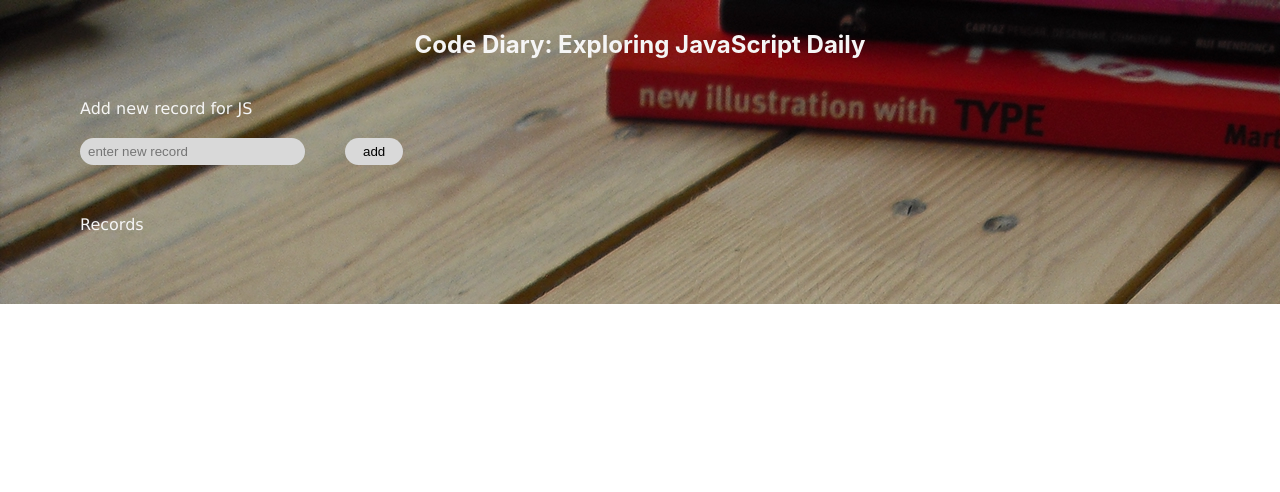
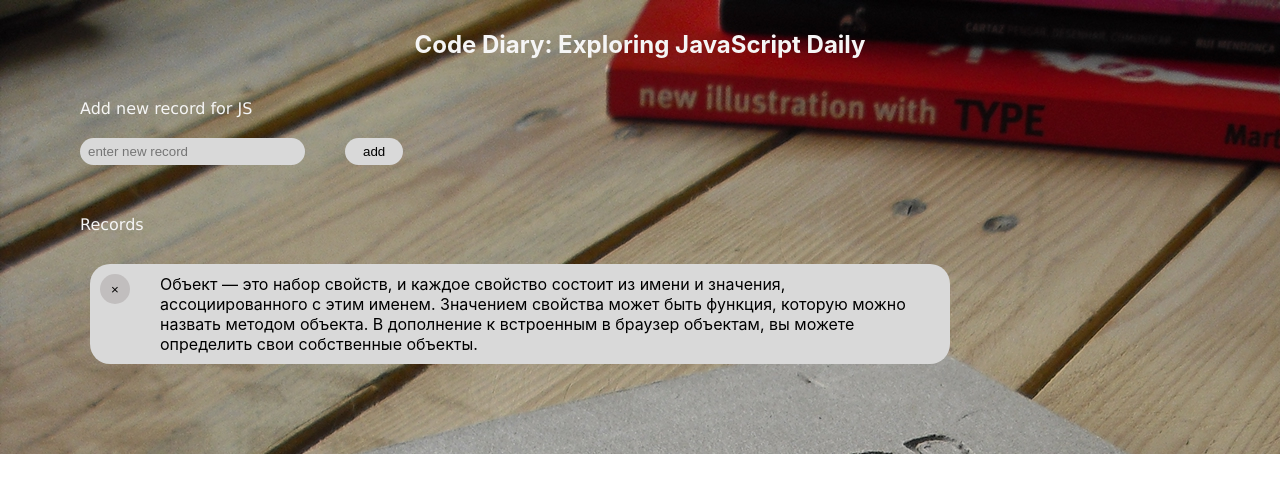
Before and after one commit to rezniki/Daily, a React (Create React App) app in the folder daily/: page / in a window 1280 px wide. Shown: the top 492 px of the page. Built offline with nearby package versions, Linux system fonts and the light colour scheme.

Commit message:
Add card for record on learning Javascript

```diff
--- a/daily/src/App.css
+++ b/daily/src/App.css
@@ -49,13 +49,18 @@
 }
 
 .record__data {
+  display: flex;
   background: #D9D9D9;
+  margin: 0px 0px 50px 50px;
   padding: 10px;
+  border-radius: 20px;
+  width: 70%;
 }
 
 .record__delete {
   background: #C1BEBE;
   border-radius: 40px;
+  border: none;
   width: 30px;
   height: 30px;
   cursor: pointer;
@@ -63,4 +68,6 @@
 
 .record__text {
   color: black;
+  width: 90%;
+  padding-left: 30px;
 }
--- a/daily/src/App.js
+++ b/daily/src/App.js
@@ -1,6 +1,6 @@
 import {useState} from 'react';
+import './App.css';
 import Records from './Records.js';
-import './App.css';
 
 function App() {
   let [record, setRecord] = useState([
@@ -29,6 +29,7 @@ function App() {
               record: newRecord
             }
           ])
+          setNewRecord('');
         }}>add</button>
 
       <p className='records__subtext'>Records</p>
--- a/daily/src/Records.js
+++ b/daily/src/Records.js
@@ -1,6 +1,8 @@
 function Records(props) {
     return (
-        props.record.map((item) => {
+        <div>
+            {props.record.map((item) => {
+                return (
                     <div className='record__data'>
                         <button className='record__delete' onClick={() => {
                         let deleteCard = props.record.filter((element) => element.id !== item.id);
@@ -8,7 +10,9 @@ function Records(props) {
                         }}>&times;</button>
                         <p className='record__text'>{item.record}</p>
                     </div>
-        })
+                )
+            })}
+        </div>
     );
 }
 
```
Lines whose indentation alone changed are shown as unchanged.
